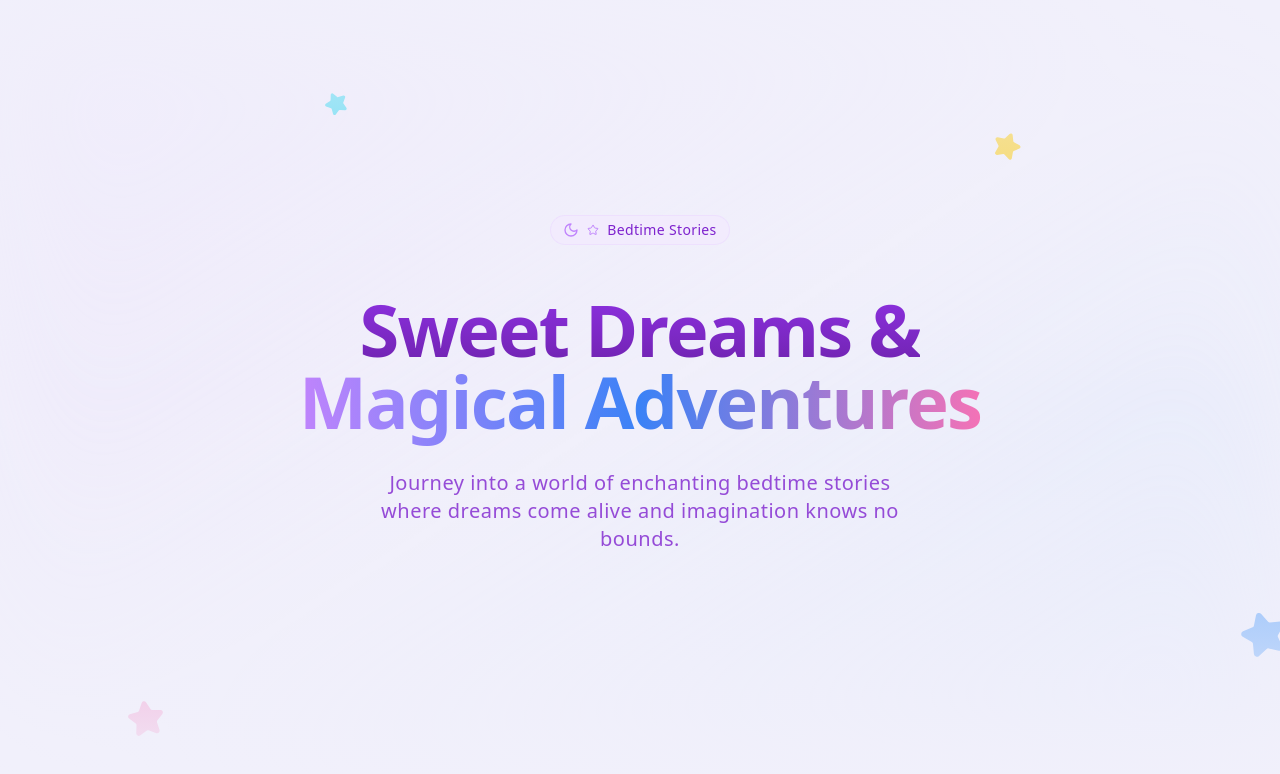
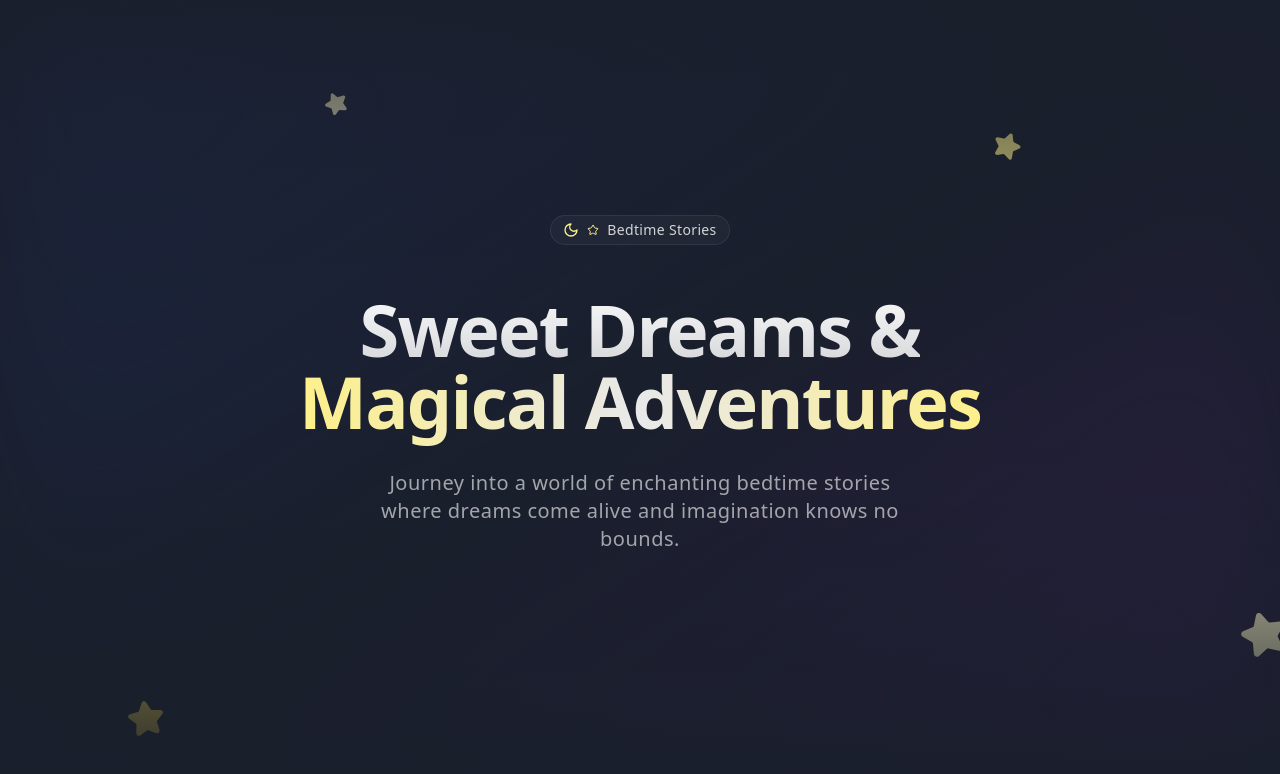
Before and after one commit to sijan67/storytime-dreamland, a React (Vite) app: page / in a window 1280 px wide. Shown: the top 774 px of the page. Built offline with nearby package versions, Linux system fonts and the light colour scheme.

Commit message:
Update hero background color
Change the background color of the hero section to a dark blue, resembling a night sky.

```diff
--- a/src/components/ui/shape-landing-hero.tsx
+++ b/src/components/ui/shape-landing-hero.tsx
@@ -1,3 +1,4 @@
+
 "use client";
 
 import { motion } from "framer-motion";
@@ -78,15 +79,15 @@ function HeroGeometric({
     };
 
     return (
-        <div className="relative min-h-screen w-full flex items-center justify-center overflow-hidden bg-[#F1F0FB]">
-            <div className="absolute inset-0 bg-gradient-to-br from-purple-200/30 via-transparent to-blue-200/30 blur-3xl" />
+        <div className="relative min-h-screen w-full flex items-center justify-center overflow-hidden bg-[#1A1F2C]">
+            <div className="absolute inset-0 bg-gradient-to-br from-blue-900/30 via-transparent to-purple-900/30 blur-3xl" />
 
             <div className="absolute inset-0 overflow-hidden">
                 <StarShape
                     delay={0.3}
                     size={48}
                     rotate={12}
-                    color="text-purple-400"
+                    color="text-yellow-200"
                     className="left-[-10%] md:left-[-5%] top-[15%] md:top-[20%]"
                 />
 
@@ -94,7 +95,7 @@ function HeroGeometric({
                     delay={0.5}
                     size={40}
                     rotate={-15}
-                    color="text-blue-400"
+                    color="text-yellow-100"
                     className="right-[-5%] md:right-[0%] top-[70%] md:top-[75%]"
                 />
 
@@ -102,7 +103,7 @@ function HeroGeometric({
                     delay={0.4}
                     size={32}
                     rotate={-8}
-                    color="text-pink-400"
+                    color="text-yellow-300"
                     className="left-[5%] md:left-[10%] bottom-[5%] md:bottom-[10%]"
                 />
 
@@ -110,7 +111,7 @@ function HeroGeometric({
                     delay={0.6}
                     size={24}
                     rotate={20}
-                    color="text-yellow-400"
+                    color="text-yellow-200"
                     className="right-[15%] md:right-[20%] top-[10%] md:top-[15%]"
                 />
 
@@ -118,7 +119,7 @@ function HeroGeometric({
                     delay={0.7}
                     size={20}
                     rotate={-25}
-                    color="text-cyan-400"
+                    color="text-yellow-100"
                     className="left-[20%] md:left-[25%] top-[5%] md:top-[10%]"
                 />
             </div>
@@ -130,11 +131,11 @@ function HeroGeometric({
                         variants={fadeUpVariants}
                         initial="hidden"
                         animate="visible"
-                        className="inline-flex items-center gap-2 px-3 py-1 rounded-full bg-purple-100/50 border border-purple-200/50 mb-8 md:mb-12"
+                        className="inline-flex items-center gap-2 px-3 py-1 rounded-full bg-white/[0.03] border border-white/[0.08] mb-8 md:mb-12"
                     >
-                        <Moon className="h-4 w-4 text-purple-400" />
-                        <Star className="h-3 w-3 text-purple-400" />
-                        <span className="text-sm text-purple-700 tracking-wide">
+                        <Moon className="h-4 w-4 text-yellow-200" />
+                        <Star className="h-3 w-3 text-yellow-200" />
+                        <span className="text-sm text-white/80 tracking-wide">
                             {badge}
                         </span>
                     </motion.div>
@@ -146,13 +147,13 @@ function HeroGeometric({
                         animate="visible"
                     >
                         <h1 className="text-4xl sm:text-6xl md:text-7xl font-bold mb-6 md:mb-8 tracking-tight">
-                            <span className="bg-clip-text text-transparent bg-gradient-to-b from-purple-600 to-purple-800">
+                            <span className="bg-clip-text text-transparent bg-gradient-to-b from-white to-white/80">
                                 {title1}
                             </span>
                             <br />
                             <span
                                 className={cn(
-                                    "bg-clip-text text-transparent bg-gradient-to-r from-purple-400 via-blue-500 to-pink-400"
+                                    "bg-clip-text text-transparent bg-gradient-to-r from-yellow-200 via-white/90 to-yellow-200"
                                 )}
                             >
                                 {title2}
@@ -166,14 +167,14 @@ function HeroGeometric({
                         initial="hidden"
                         animate="visible"
                     >
-                        <p className="text-base sm:text-lg md:text-xl text-purple-700/80 mb-8 leading-relaxed font-light tracking-wide max-w-xl mx-auto px-4">
+                        <p className="text-base sm:text-lg md:text-xl text-white/60 mb-8 leading-relaxed font-light tracking-wide max-w-xl mx-auto px-4">
                             Journey into a world of enchanting bedtime stories where dreams come alive and imagination knows no bounds.
                         </p>
                     </motion.div>
                 </div>
             </div>
 
-            <div className="absolute inset-0 bg-gradient-to-t from-[#F1F0FB] via-transparent to-[#F1F0FB]/80 pointer-events-none" />
+            <div className="absolute inset-0 bg-gradient-to-t from-[#1A1F2C] via-transparent to-[#1A1F2C]/80 pointer-events-none" />
         </div>
     );
 }
```
